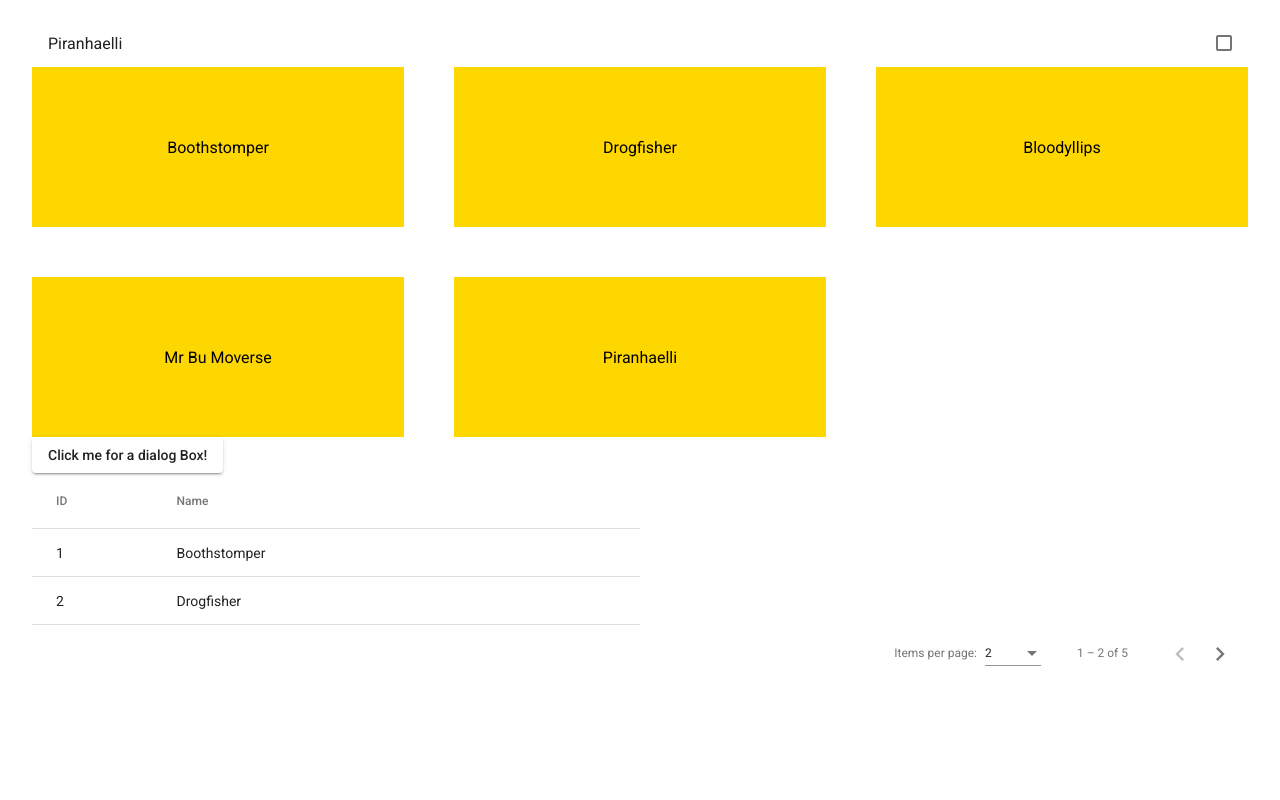
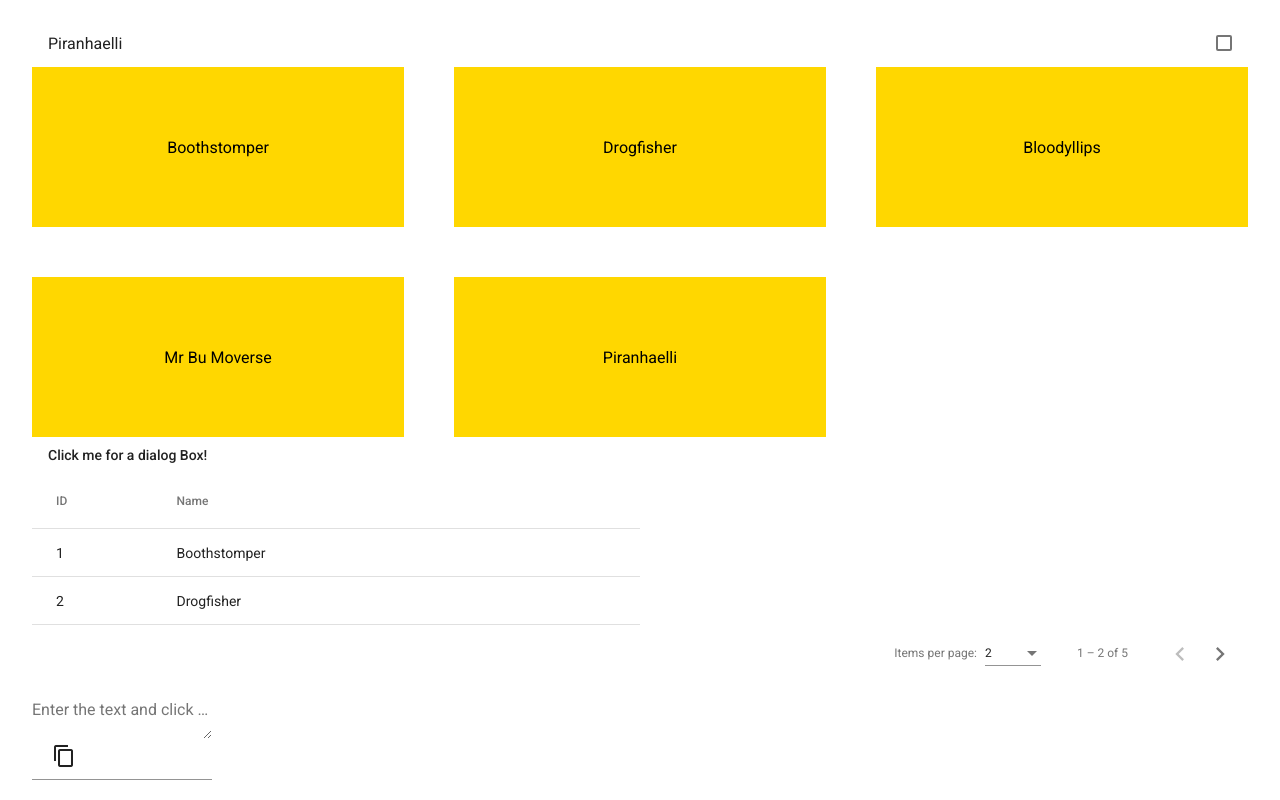
Before and after one commit to Anulav/Angular, an Angular app in the folder ninth/: page / in a window 1280 px wide. Shown: the part 698-1498 px from the top of the page. Before the commit the page ends 1379 px from the top, so only its background shows below. Built offline with nearby package versions, Linux system fonts and the light colour scheme.

Commit message:
Angular cdk copyToClipboard

```diff
--- a/ninth/src/app/app.component.html
+++ b/ninth/src/app/app.component.html
@@ -21,9 +21,10 @@
 <br/>
 <app-form-controls></app-form-controls>
 <app-layout></app-layout>
-<button mat-raised-button (click)="showdialog()">Click me for a dialog Box!</button>
+<button mat-flat-button (click)="showdialog()">Click me for a dialog Box!</button>
 <br>
 <app-table></app-table>
+<app-copy-text></app-copy-text>
 
 
 </div>
--- /dev/null
+++ b/ninth/src/app/copy-text/copy-text.component.html
@@ -0,0 +1,4 @@
+<mat-form-field>
+  <textarea matInput [(ngModel)]="content" placeholder="Enter the text and click on Copy button"></textarea>
+<button mat-flat-button [cdkCopyToClipboard]="content"><mat-icon>content_copy</mat-icon></button>
+</mat-form-field>
--- /dev/null
+++ b/ninth/src/app/copy-text/copy-text.component.ts
@@ -0,0 +1,16 @@
+import { Component, OnInit } from '@angular/core';
+
+@Component({
+  selector: 'app-copy-text',
+  templateUrl: './copy-text.component.html',
+  styleUrls: ['./copy-text.component.css']
+})
+export class CopyTextComponent implements OnInit {
+
+  content!: string;
+  constructor() { }
+
+  ngOnInit(): void {
+  }
+
+}
--- a/ninth/src/app/table/table.component.ts
+++ b/ninth/src/app/table/table.component.ts
@@ -23,7 +23,7 @@ export class TableComponent implements OnInit {
 
   @ViewChild(MatPaginator, {static: true}) paginator?: MatPaginator;
   /* Use the @ViewChild decorator to get a reference to the mat-paginator
-     element that we created:*/
+     element that we created*/
 
   ngOnInit(): void {
     this.heroes.sort = this.sort!;
```
Also changed, not shown: ninth/src/app/app.module.ts (+6 -3 lines), ninth/src/app/copy-text/copy-text.component.css (added), 1 other file (tests, documents, lock files or other folders).
